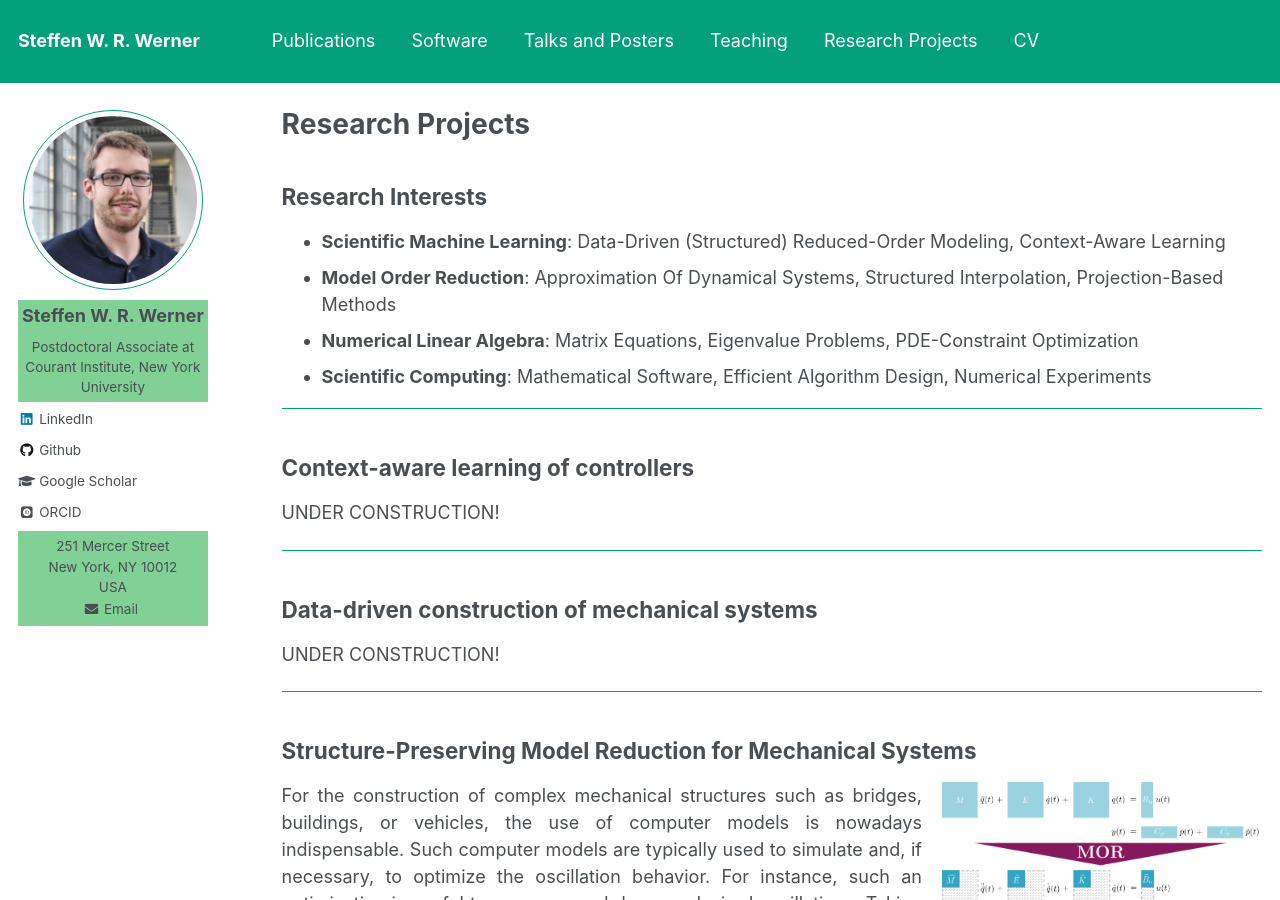
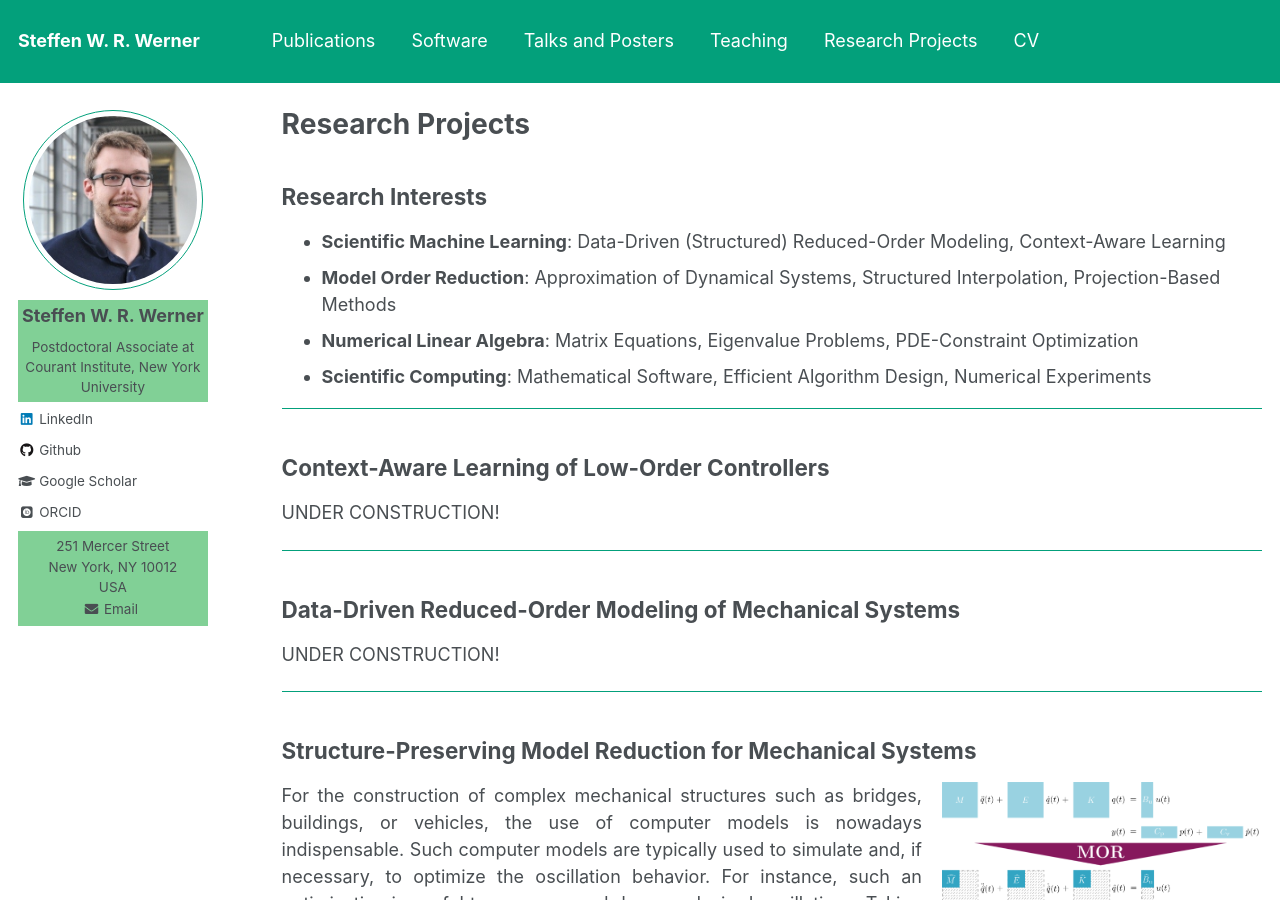
Before and after one commit to ninsteve/ninsteve.github.io, a Jekyll site: the page built from _pages/projects.md, in a window 1280 px wide and 900 px high. Built offline with Jekyll 4.4.1, drawn with Linux system fonts in a browser that asks for light colours; some web fonts are replaced.

Commit message:
Updated project titles.

```diff
--- a/_pages/projects.md
+++ b/_pages/projects.md
@@ -11,7 +11,7 @@ author_profile: true
   Data-Driven (Structured) Reduced-Order Modeling,
   Context-Aware Learning
 * **Model Order Reduction**:
-  Approximation Of Dynamical Systems,
+  Approximation of Dynamical Systems,
   Structured Interpolation,
   Projection-Based Methods
 * **Numerical Linear Algebra**:
@@ -25,7 +25,7 @@ author_profile: true
 
 ---
 
-## Context-aware learning of controllers ##
+## Context-Aware Learning of Low-Order Controllers ##
 
 <p class="text-block">
 UNDER CONSTRUCTION!
@@ -33,7 +33,7 @@ UNDER CONSTRUCTION!
 
 ---
 
-## Data-driven construction of mechanical systems ##
+## Data-Driven Reduced-Order Modeling of Mechanical Systems ##
 
 <p class="text-block">
 UNDER CONSTRUCTION!
```
